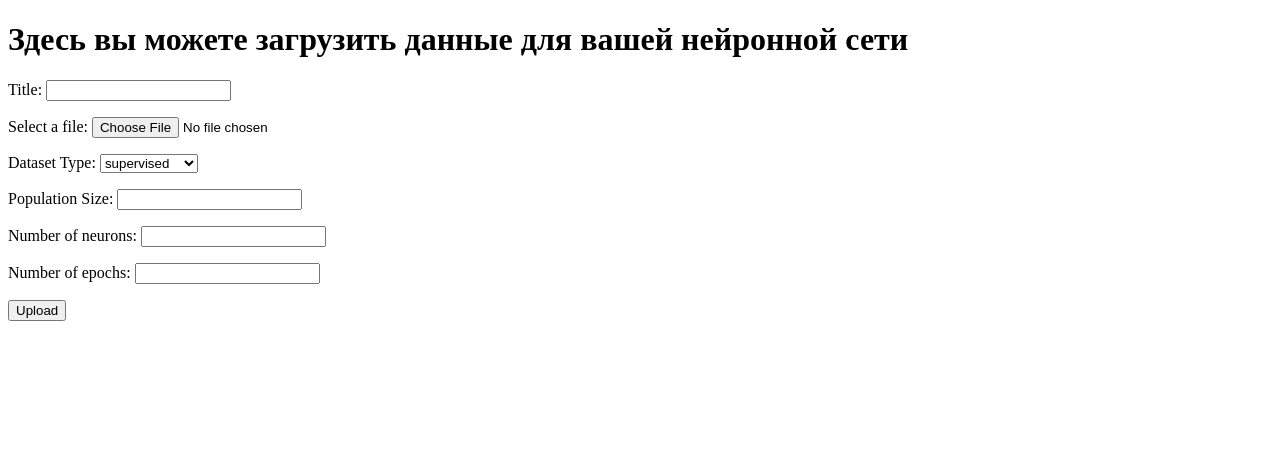
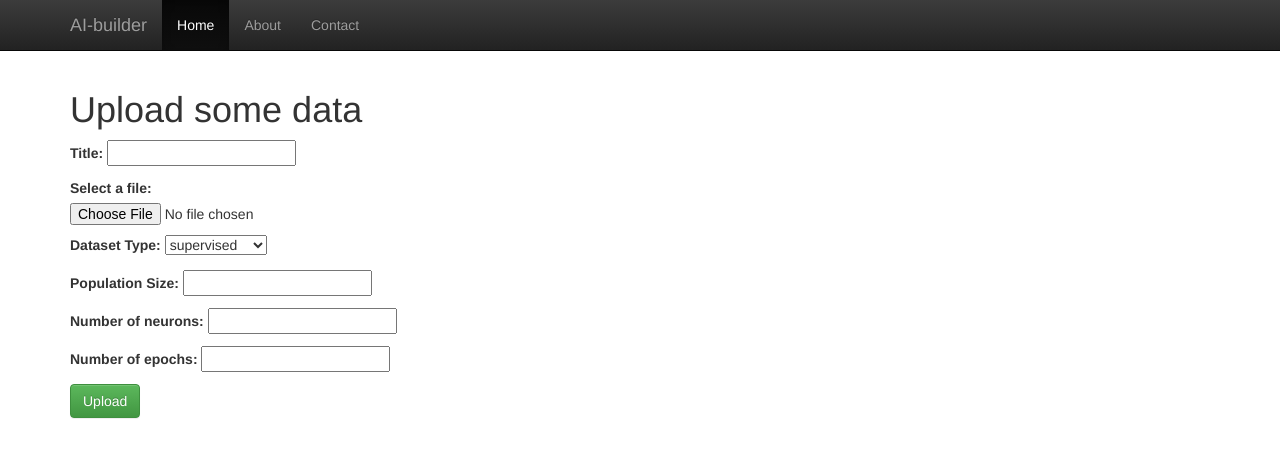
Before and after one commit to mMaxy/ai-builder, a Django app: page /ai/upload/ in a window 1280 px wide. Shown: the top 458 px of the page. Run offline with Django 3.2, Linux system fonts and the light colour scheme; parts of the project's set-up code (start-up, migrations or seed data) failed here and were passed over; some libraries are stand-ins or nearby versions.

Commit message:
Release 1.0

```diff
--- a/ai/templates/ai/upload.html
+++ b/ai/templates/ai/upload.html
@@ -2,19 +2,68 @@
 <html>
 <head>
     <title>Загрузить данные для нейронной сети</title>
+    <meta charset="utf-8">
+    <meta name="viewport" content="width=device-width, initial-scale=1.0">
+    <meta name="author" content="mMaxy">
+
+    <!-- Bootstrap core CSS -->
+    <link href="//netdna.bootstrapcdn.com/bootstrap/3.0.0/css/bootstrap.min.css" rel="stylesheet">
+
+    <!-- Bootstrap theme -->
+    <link rel="stylesheet" href="//netdna.bootstrapcdn.com/bootstrap/3.0.0/css/bootstrap-theme.min.css">
+    <style type="text/css">
+        body {
+            padding-top: 70px;
+            padding-bottom: 30px;
+        }
+
+        .theme-dropdown .dropdown-menu {
+            display: block;
+            position: static;
+            margin-bottom: 20px;
+        }
+
+        .theme-showcase > p > .btn {
+            margin: 5px 0;
+        }
+    </style>
 </head>
 <body>
+<div class="navbar navbar-inverse navbar-fixed-top">
+    <div class="container">
+        <div class="navbar-header">
+            <button type="button" class="navbar-toggle" data-toggle="collapse" data-target=".navbar-collapse">
+                <span class="icon-bar"></span>
+                <span class="icon-bar"></span>
+                <span class="icon-bar"></span>
+            </button>
+            <a class="navbar-brand" href="../#">AI-builder</a>
+        </div>
+        <div class="navbar-collapse collapse">
+            <ul class="nav navbar-nav">
+                <li class="active"><a href="../#">Home</a></li>
+                <li><a href="../#about">About</a></li>
+                <li><a href="../#contact">Contact</a></li>
+            </ul>
+        </div>
+        <!--/.nav-collapse -->
+    </div>
+</div>
+
+<div class="container theme-showcase">
     <h1>
-    Здесь вы можете загрузить данные для вашей нейронной сети
+        Upload some data
     </h1>
     <!-- Upload form. Note enctype attribute! -->
     <form action="{% url "upload" %}" method="post" enctype="multipart/form-data">
         {% csrf_token %}
         {{ form.as_p }}
         <p>
-        <input type="submit" value="Upload"/>
+            <input class="btn btn-success" type="submit" value="Upload"/>
         </p>
     </form>
+</div>
+
 
 </body>
 </html>
```
Lines whose indentation alone changed are shown as unchanged.
